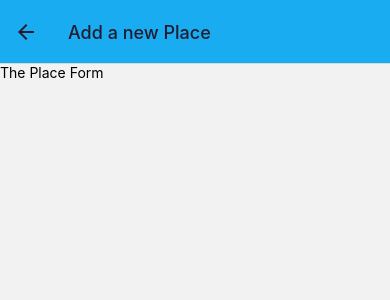
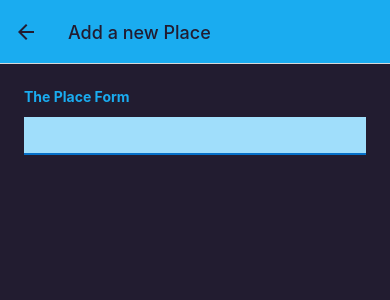
Before and after one commit to majdimokhtar/native-device-features, a React Native app: screen /AddPlace in a window 390 px wide. Shown: the top 300 px of the page. Built offline with nearby package versions, Linux system fonts and the light colour scheme.

Commit message:
styling input

```diff
--- a/App.js
+++ b/App.js
@@ -1,13 +1,13 @@
 import { StatusBar } from "expo-status-bar"
 import { StyleSheet, Text, View } from "react-native"
 import { NavigationContainer } from "@react-navigation/native"
-import { createStackNavigator } from "@react-navigation/stack"
+import { createNativeStackNavigator } from '@react-navigation/native-stack';
 import AllPlaces from "./screens/AllPlaces"
 import AddPlace from "./screens/AddPlace"
 import IconBtn from "./components/UI/IconBtn"
 import { Colors } from "./constants/colors"
 
-const Stack = createStackNavigator()
+const Stack = createNativeStackNavigator()
 
 export default function App() {
   return (
--- a/components/places/PlaceForm.js
+++ b/components/places/PlaceForm.js
@@ -1,14 +1,42 @@
-import React from 'react';
-import {View, StyleSheet, Text} from 'react-native';
+import React, { useState } from 'react';
+import {View, StyleSheet, Text, ScrollView, TextInput} from 'react-native';
+import {Colors} from "../../constants/colors"
 
 const PlaceForm = () => {
+    const [entredeTitle,setEntredTitle] =useState("")
+    function changeTitelHandler(entredText){
+        setEntredTitle(entredText)
+    }
     return (
-        <View>
-            <Text>The Place Form</Text>
-        </View>
+        <ScrollView  style={styles.form} >
+            <View>
+            <Text style={styles.label}>The Place Form</Text>
+            <TextInput onChangeText={changeTitelHandler} value={entredeTitle} style={styles.input} />
+            </View>
+        </ScrollView>
     );
 }
 
-const styles = StyleSheet.create({})
+const styles = StyleSheet.create({
+    form :{
+        flex : 1,
+        padding : 24
+    },
+    label :{
+        fontWeight : "bold",
+        marginBottom : 4,
+        color : Colors.primary500
+    },
+    input :{
+        marginVertical : 8,
+        paddingHorizontal : 4,
+        paddingVertical : 8,
+        fontSize : 16,
+        borderBottomColor : Colors.primary700,
+        borderBottomWidth : 2,
+        backgroundColor : Colors.primary100
+    }
+
+})
 
 export default PlaceForm;
--- a/components/places/PlacesList.js
+++ b/components/places/PlacesList.js
@@ -28,7 +28,7 @@ const styles = StyleSheet.create({
   },
   fallbacktext: {
     fontSize: 16,
-    color : Colors.gray700
+    color : Colors.primary100
   },
 })
 
--- a/package.json
+++ b/package.json
@@ -10,7 +10,7 @@
   },
   "dependencies": {
     "@react-navigation/native": "^6.0.13",
-    "@react-navigation/stack": "^6.3.2",
+    "@react-navigation/native-stack": "^6.9.1",
     "expo": "~46.0.13",
     "expo-status-bar": "~1.4.0",
     "react": "18.0.0",
```
Also changed, not shown: 1 other file (tests, documents, lock files or other folders).
